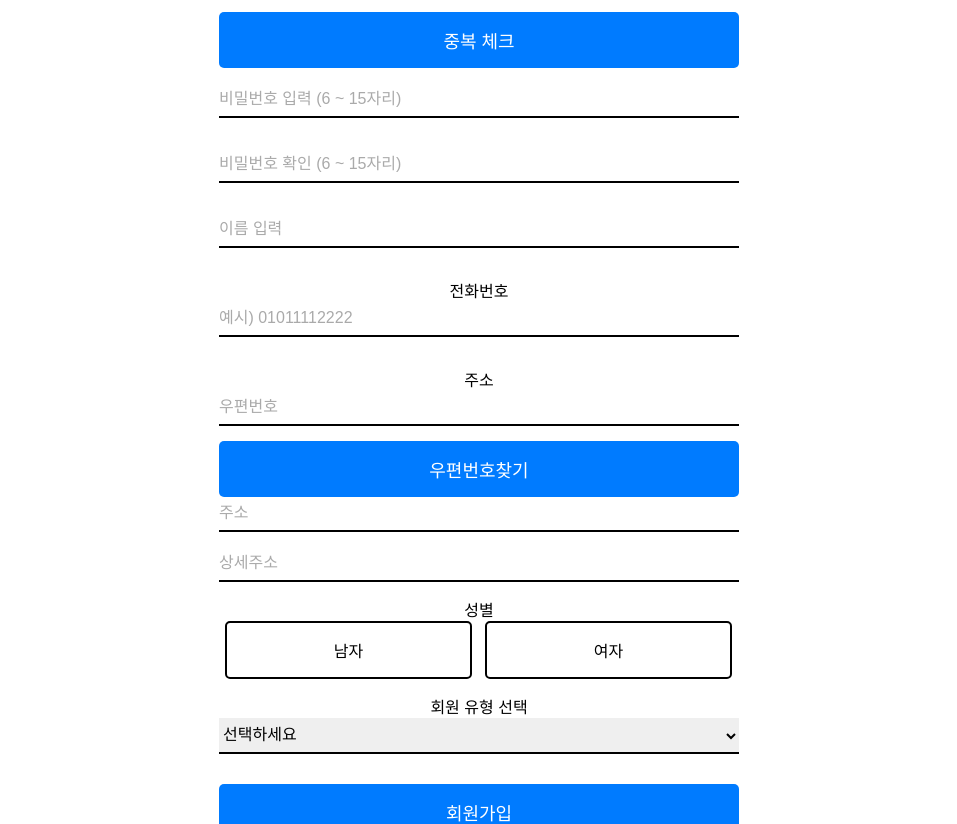
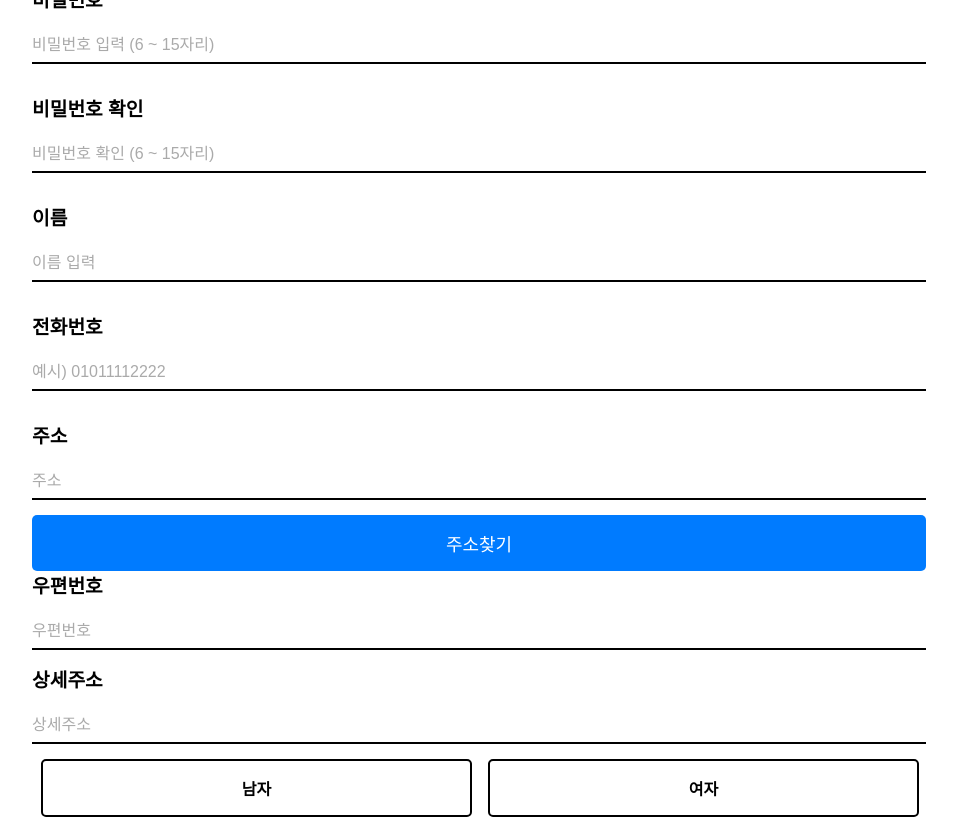
Before and after one commit to BangGiro/project2, a React (Create React App) app in the folder myapp/: page /signUp in a window 1280 px wide. Shown: the top 824 px of the page, without its empty margins (161-1118 px from the left). Built offline with nearby package versions, Linux system fonts and the light colour scheme.

Commit message:
회원가입 및 회원가입시 예외처리

```diff
--- a/myapp/src/components/pages/login/Login.css
+++ b/myapp/src/components/pages/login/Login.css
@@ -4,7 +4,7 @@
 }
 
 .login-location-container {
-    text-align: center;
+    /* text-align: center; */
     display: flex;
     justify-content: center;
     align-items: center;
@@ -86,6 +86,21 @@
     text-decoration: underline;
 }
 
+
+/* 회원가입======================================================================================== */
+.signUp-container>h1 {
+    text-align: center;
+}
+
+.signUp-container label {
+    font-size: 1.2rem;
+    font-weight: bold;
+}
+
+.signUp-container input {
+    margin-top: 1rem;
+}
+
 .select_gender {
     display: flex;
     justify-content: space-between;
@@ -108,7 +123,6 @@
     font-size: 16px;
     position: relative;
     right: 7px;
-
 }
 
 .select_gender label.active,
@@ -116,3 +130,8 @@
     background-color: #007bff;
     color: white;
 }
+
+.SignErrorMessage {
+    color: red;
+    font-weight: lighter;
+}
--- a/myapp/src/components/pages/login/SignUp.jsx
+++ b/myapp/src/components/pages/login/SignUp.jsx
@@ -48,41 +48,70 @@ export default function SignUp() {
         }));
     };
 
+    //에러메세지 일괄 관리
+    const handleErrorMessage = (name , message) => {
+        setErrorMessage (prevState => ({
+            ...prevState,
+            [name]: [message]
+        }))
+    }
+
     //아이디 검증
-    const validateUserId = (e) => {
-        return true
+    const validateUserId = () => {
+        let userId = userData.userId;
+        let uri = `/users/${userId}`;
+        let result = false
+
+        apiCall(uri,'get',null,null)
+        .then((response)=>{
+            if(response.userId != null) {
+                handleErrorMessage('userId','이미 존재하는 아이디 입니다');
+            } else {
+                handleErrorMessage('userId', "사용가능한 아이디 입니다");
+                result = true;
+            }
+        }).catch((err)=>{
+                alert("오류. 관리자에게 문의하세요")
+        });
+
+        return result;
     }
 
     //비밀번호 검증
-    const validatePassword = (e) => {
-        let password = e.target.value;
+    const validatePassword = () => {
+        let password = userData.password;
+        let result = false;
 
         if (password.length < 6) {
-            setErrorMessage("비밀번호는 최소 6자 이상이어야 합니다.");
-            e.target.focus();
-            return false;
+            handleErrorMessage('password',"비밀번호는 최소 6자 이상이어야 합니다.");
         } else if (!(/^(?=.*[a-zA-Z])(?=.*[0-9])/).test(password)) {
-            setErrorMessage("비밀번호는 영문자+숫자 조합이어야 합니다.");
-            e.target.focus();
-            return false;
+            handleErrorMessage('password',"비밀번호는 영문자+숫자 조합이어야 합니다.");
+        } else {
+            handleErrorMessage('password',"");
+            result = true;
         }
-        setErrorMessage("");
-        return true;
+
+        return result;
     };
 
-    const validatePassword2 = (e) => {
-        if (userData.password !== e.target.value) {
-            setErrorMessage("비밀번호가 일치하지 않습니다.");
-            return false;
+    const validatePassword2 = () => {
+        let result = false;
+
+        if (userData.password !== userData.confirmPassword) {
+            handleErrorMessage(`confirmPassword`,"비밀번호가 일치하지 않습니다.");
+        } else {
+            handleErrorMessage(`confirmPassword`,"");
+            result = true;
         }
-        setErrorMessage("");
-        return true
+
+        return result;
     }
 
 
     //전화번호 검증 및 자동완성
-    const validatePhoneNum = (e) => {
-        let phoneNum = e.target.value;
+    const validatePhoneNum = () => {
+        let phoneNum = userData.phoneNumber;
+        let result = false;
 
         if(!phoneNum.includes('-')){
             phoneNum = phoneNum.replace(/(\d{3})(\d{4})(\d{4})/, '$1-$2-$3');
@@ -90,23 +119,22 @@ export default function SignUp() {
             phoneNum = phoneNum.replace(/-+/g,'-');
         }
 
-        phoneNum.length != 13 ?
-        setErrorMessage('전화번호를 다시 확인하세요') :
-        setUserData(prevState => ({
-            ...prevState,
-            phoneNumber : phoneNum
-        }));
+        if(phoneNum.length != 13) {
+            handleErrorMessage(`phoneNumber`,"전화번호를 확인해주세요")
+        } else {
+            setErrorMessage(`phoneNumber`,"")
+            setUserData(prevState => ({
+                ...prevState,
+                phoneNumber : phoneNum
+            }));
+            result = true;
+        }
+        return result;
     }
 
     //submit 코드
     const handleSubmit = (e) => {
         e.preventDefault();
-
-        // if (!validatePassword(userData.password, userData.confirmPassword)) {
-        //     return;
-        // }
-
-        setErrorMessage("");
 
         const newUserData = {
             ...userData,
@@ -114,6 +142,13 @@ export default function SignUp() {
             zipCode: signZipCode,
             address: signAddress
         };
+
+        if(validatePhoneNum() && validatePassword() && validatePassword2() && validateUserId() ) {
+            setErrorMessage("");
+        } else {
+            alert("항목을 다시 확인하세요");
+            return;
+        }
 
         let uri = "/users/signUp"
         let method = "post";
@@ -139,14 +174,15 @@ export default function SignUp() {
     return (
         <div className="login_true_location-container">
             <div className="login-location-container">
-                <div className="login-container">
+                <div className="signUp-container">
                     <h1>회원가입</h1>
-                    {errorMessage && <p className="error-message">{errorMessage}</p>}
                     {duplicateMessage && <p className="duplicate-message">{duplicateMessage}</p>}
                     <form className="login-form" onSubmit={handleSubmit}>
-                        <label>
+                        <label>아이디
+                            {errorMessage && <p className="SignErrorMessage">{errorMessage.userId}</p>}
                             <input
                                 type="text"
+                                className="userId"
                                 name="userId"
                                 placeholder="아이디 입력"
                                 onChange={handleChange}
@@ -154,9 +190,11 @@ export default function SignUp() {
                             />
                             <button type="button" onClick={validateUserId}>중복 체크</button>
                         </label>
-                        <label>
+                        <label>비밀번호
+                            {errorMessage && <p className="SignErrorMessage">{errorMessage.password}</p>}
                             <input
                                 type="password"
+                                className="password"
                                 name="password"
                                 placeholder="비밀번호 입력 (6 ~ 15자리)"
                                 value={userData.password}
@@ -167,18 +205,21 @@ export default function SignUp() {
                                 required
                             />
                         </label>
-                        <label>
+                        <label>비밀번호 확인
+                            {errorMessage && <p className="SignErrorMessage">{errorMessage.confirmPassword}</p>}
                             <input
                                 type="password"
+                                className="confirmPassword"
                                 name="confirmPassword"
                                 placeholder="비밀번호 확인 (6 ~ 15자리)"
+                                onChange={handleChange}
                                 onBlur={validatePassword2}
                                 maxLength={15}
                                 minLength={6}
                                 required
                             />
                         </label>
-                        <label>
+                        <label>이름
                             <input
                                 type="text"
                                 name="name"
@@ -189,9 +230,11 @@ export default function SignUp() {
                             />
                         </label>
                         <label>전화번호
+                        {errorMessage && <p className="SignErrorMessage">{errorMessage.phoneNumber}</p>}
                             <input
                                 type="text"
                                 name="phoneNumber"
+                                className="phoneNumber"
                                 placeholder="예시) 01011112222"
                                 value={userData.phoneNumber}
                                 onChange={handleChange}
@@ -203,31 +246,37 @@ export default function SignUp() {
                         <label>주소
                             <input
                                 type="text"
+                                name="address"
+                                className="address"
+                                placeholder="주소"
+                                value={signAddress}
+                                onClick={daumAddrAPI}
+                                required
+                            />
+                            <button onClick={daumAddrAPI}>주소찾기</button>
+                        </label>
+                        <label>우편번호
+                            <input
+                                type="text"
                                 name="zipCode"
                                 placeholder="우편번호"
                                 value={signZipCode}
                                 onClick={daumAddrAPI}
-                                readOnly
+                                required
                             />
-                            <button onClick={daumAddrAPI}>우편번호찾기</button>
-                            <input
-                                type="text"
-                                name="address"
-                                className="address"
-                                placeholder="주소"
-                                value={signAddress}
-                                readOnly
-                            />
+                        </label>
+                        <label>상세주소
                             <input
                                 type="text"
                                 className="detailAddress"
                                 placeholder="상세주소"
                                 name="detailAddress"
                                 onChange={handleChange}
+                                required
                             />
                         </label>
                         </div>
-                        <div>성별</div>
+
                         <div className="select_gender">
                             <input
                                 type="radio"
@@ -250,8 +299,8 @@ export default function SignUp() {
                             />
                             <label htmlFor="female" className={userData.gender === "여자" ? "active" : ""}>여자</label>
                         </div>
-                        <div>회원 유형 선택</div>
-                        <label>
+
+                        <label>회원 유형 선택
                             <select
                                 name="memberType"
                                 value={userData.memberType}
```
